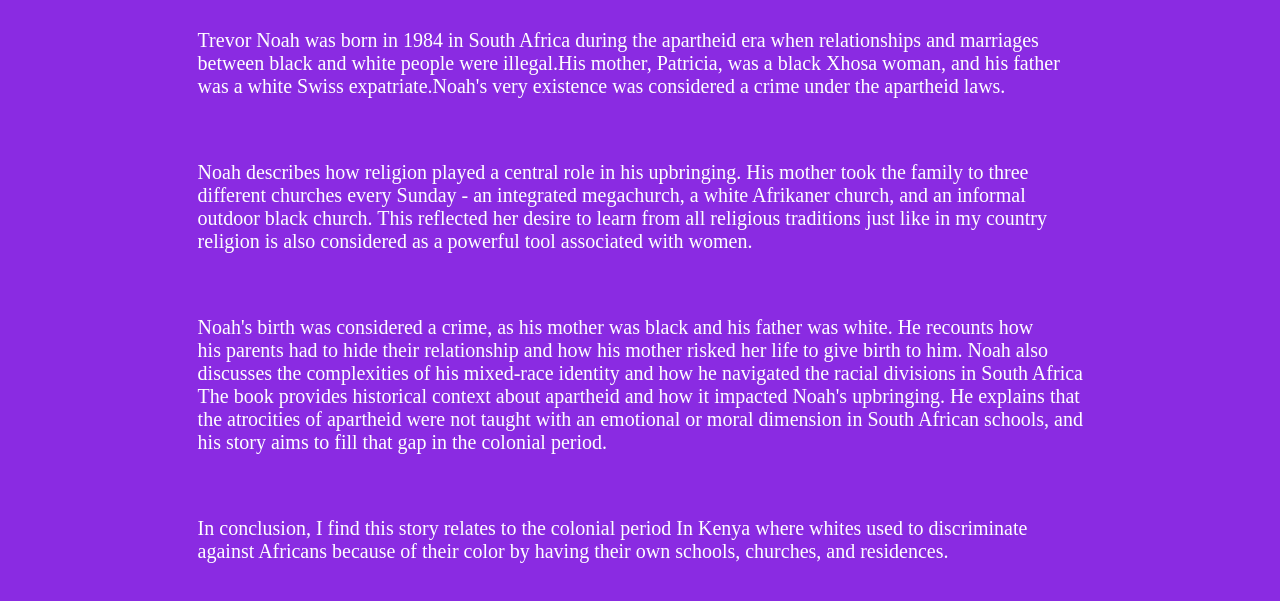
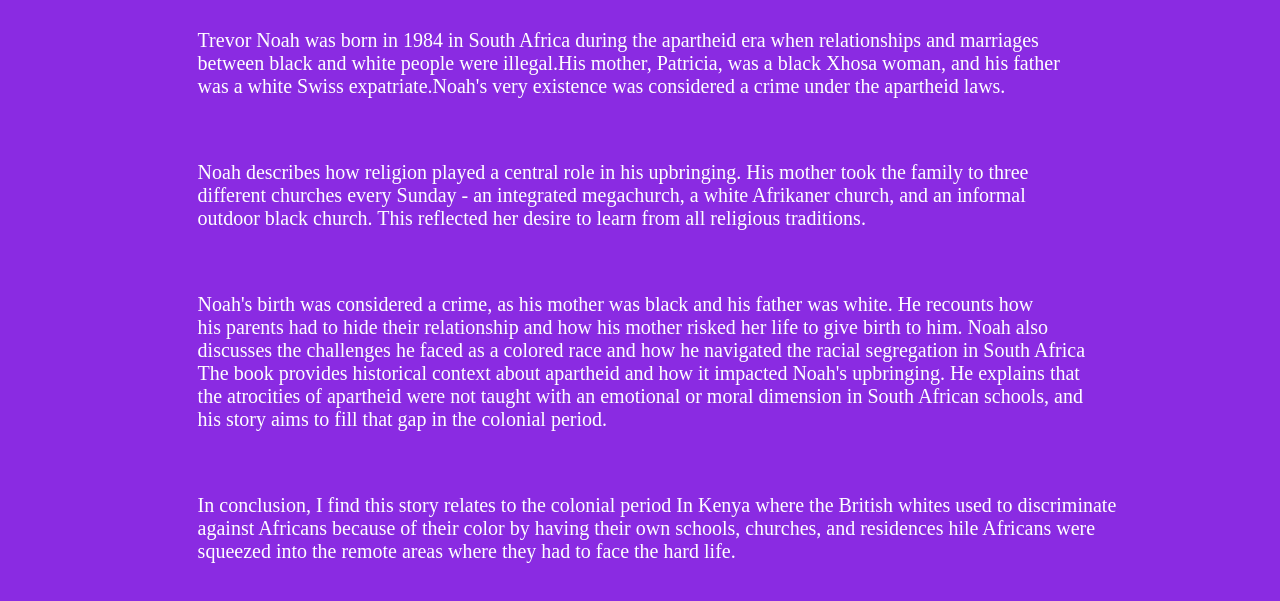
Before and after one commit to Laura-Nyaaga/school-mentorship-website, a plain HTML site: page nyj.html in a window 1280 px wide. Shown: the part 645-1246 px from the top of the page. Drawn offline with Linux system fonts and the light colour scheme.

Commit message:
add files

```diff
--- a/nyj.html
+++ b/nyj.html
@@ -19,10 +19,10 @@
 
     <article class="section">
         <p>Trevor Noah was born in 1984 in South Africa during the apartheid era when relationships and marriages  <br>between black and white people were illegal.His mother, Patricia, was a black Xhosa woman, and his father  <br>was a white Swiss expatriate.Noah's very existence was considered a crime under the apartheid laws. </p><br>
-        <p>Noah describes how religion played a central role in his upbringing. His mother took the family to three <br>different churches every Sunday - an integrated megachurch, a white Afrikaner church, and an informal<br> outdoor black church. This reflected her desire to learn from all religious traditions just like in my country <br>religion is also considered as a powerful tool associated with women.</p><br>
-        <p>Noah's birth was considered a crime, as his mother was black and his father was white. He recounts how <br>his parents had to hide their relationship and how his mother risked her life to give birth to him. Noah also <br>discusses the complexities of his mixed-race identity and how he navigated the racial divisions in South Africa <br>
+        <p>Noah describes how religion played a central role in his upbringing. His mother took the family to three <br>different churches every Sunday - an integrated megachurch, a white Afrikaner church, and an informal<br> outdoor black church. This reflected her desire to learn from all religious traditions.</p><br>
+        <p>Noah's birth was considered a crime, as his mother was black and his father was white. He recounts how <br>his parents had to hide their relationship and how his mother risked her life to give birth to him. Noah also <br>discusses the challenges he faced as a colored race and how he navigated the racial segregation in South Africa <br>
             The book provides historical context about apartheid and how it impacted Noah's upbringing. He explains that <br> the atrocities of apartheid were not taught with an emotional or moral dimension in South African schools, and <br> his story aims to fill that gap in the colonial period.</p><br>
-            <p>In conclusion, I find this story relates to the colonial period In Kenya where whites used to discriminate <br> against Africans because of their color by having their own schools, churches, and residences.
+            <p>In conclusion, I find this story relates to the colonial period In Kenya where the British whites used to discriminate <br> against Africans because of their color by having their own schools, churches, and residences hile Africans were <br> squeezed into the remote areas where they had to face the hard life.
             </p>
 
     </article>
```
